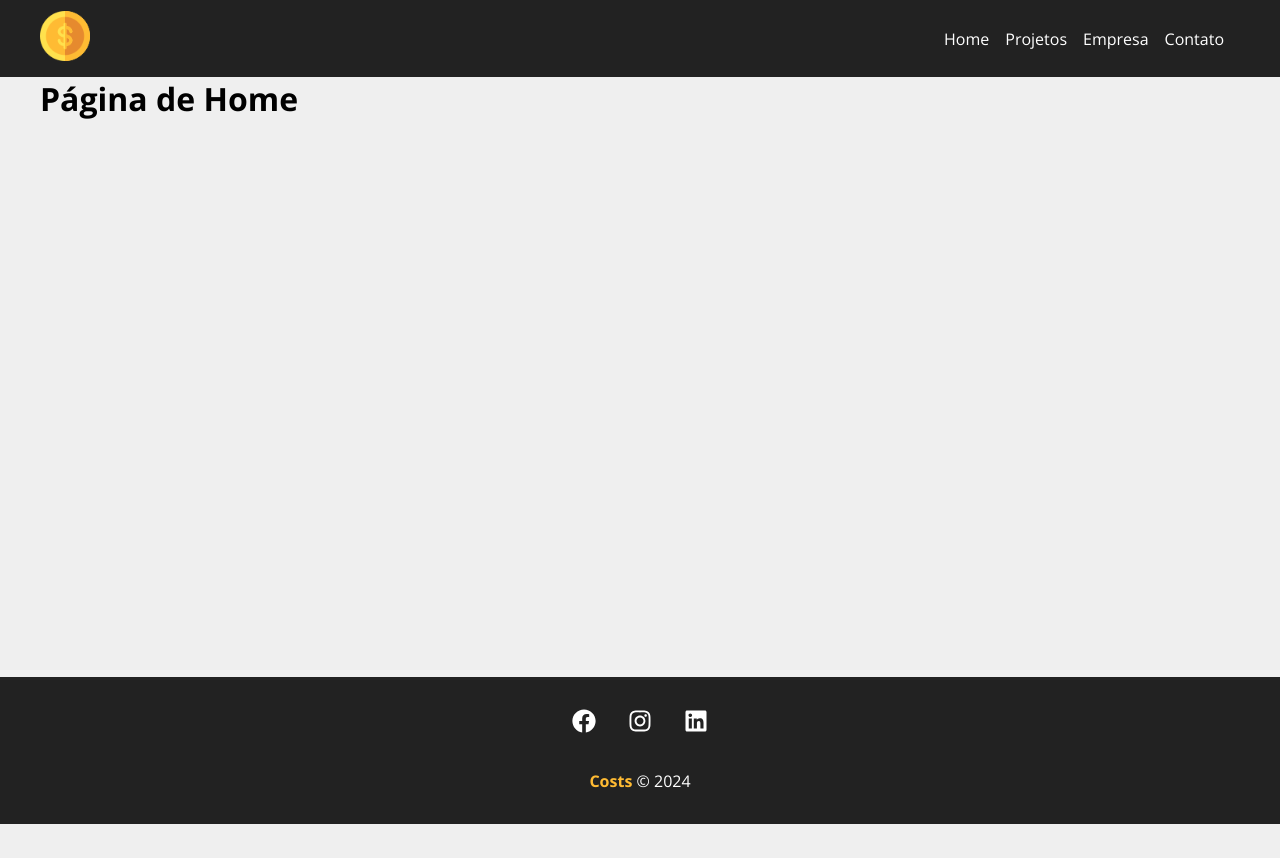
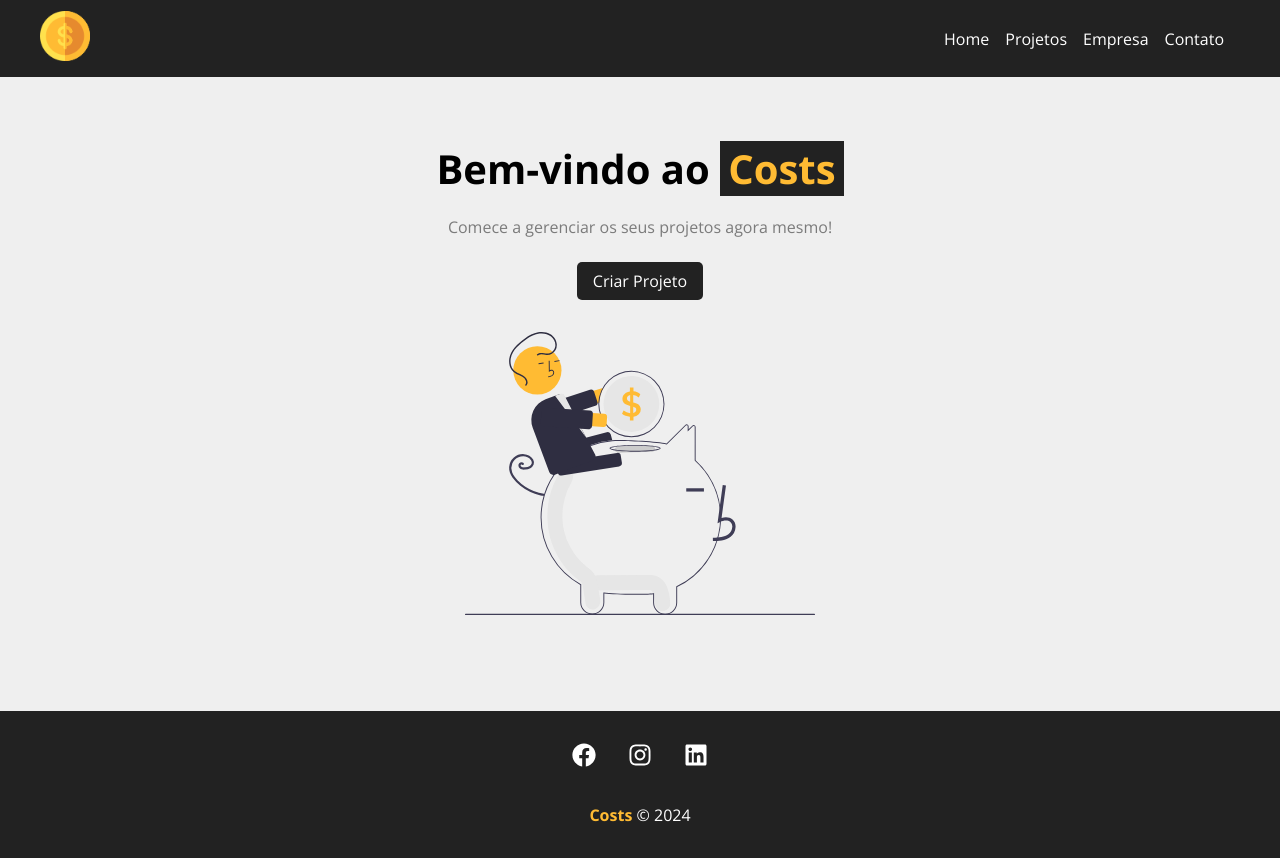
Before and after one commit to 1thiagoCRUZ/curso_react, a React (Create React App) app: page / in a window 1280 px wide. Before the commit the page ends 824 px from the top, so only its background shows below. Built offline with nearby package versions, Linux system fonts and the light colour scheme.

Commit message:
Aula 20 | Página Home do projeto finalizada

```diff
--- /dev/null
+++ b/src/components/layout/LinkButton.js
@@ -0,0 +1,16 @@
+import { Link } from 'react-router-dom'
+import styles from './LinkButton.module.css'
+
+/* Vamos passar duas propriedades para esse cara o 'to' para dizer para onde que esse link vai e o texto
+para alterar o texto dependendo da onde vamos utilizar ele*/
+function LinkButton({ to, text }) {
+    return (
+        /* Envolvemos os valores das props em chaves pois são valores dinâmicos, ou seja, que
+        podem mudar */
+        <Link className={styles.btn} to={to}>
+            {text}
+        </Link>
+    )
+}
+
+export default LinkButton
--- /dev/null
+++ b/src/components/layout/LinkButton.module.css
@@ -0,0 +1,12 @@
+.btn {
+    background-color: #222;
+    color: #fff;
+    padding: 0.5em 1em;
+    text-decoration: none;
+    transition: 0.5s;
+    border-radius: 5px;
+}
+
+.btn:hover {
+    color: #ffbb33;
+}
--- a/src/components/pages/Home.js
+++ b/src/components/pages/Home.js
@@ -1,5 +1,18 @@
+import styles from './Home.module.css'
+import savings from '../../img/savings.svg'
+import LinkButton from '../layout/LinkButton'
+
 function Home() {
-  return <h1>Página de Home</h1>
+  return (
+    <section className={styles.home_container}>
+      <h1>Bem-vindo ao <span>Costs</span></h1>
+      <p>Comece a gerenciar os seus projetos agora mesmo!</p>
+
+      {/* Passando os valores das props logo abaixo  */}
+      <LinkButton to="/newproject" text="Criar Projeto" />
+      <img src={savings} alt="Costs" />
+    </section>
+  )
 }
 
 export default Home
--- /dev/null
+++ b/src/components/pages/Home.module.css
@@ -0,0 +1,29 @@
+.home_container {
+    width: 100%;
+    display: flex;
+    flex-direction: column;
+    align-items: center;
+    justify-content: center;
+    padding: 4em;
+}
+
+.home_container h1 {
+    font-size: 2.5em;
+    margin-bottom: .5em;
+}
+
+.home_container h1 span {
+    color: #ffbb33;
+    padding: 0 .2em;
+    background-color: #222;
+}
+
+.home_container p {
+    margin-bottom: 1.5em;
+    color: #7b7b7b;
+}
+
+.home_container img {
+    width: 350px;
+    margin: 2em 0;
+}
```
